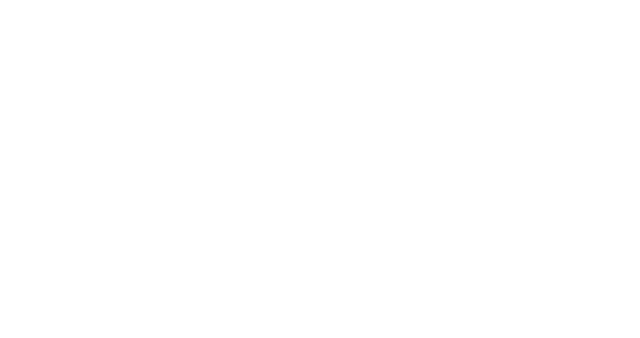
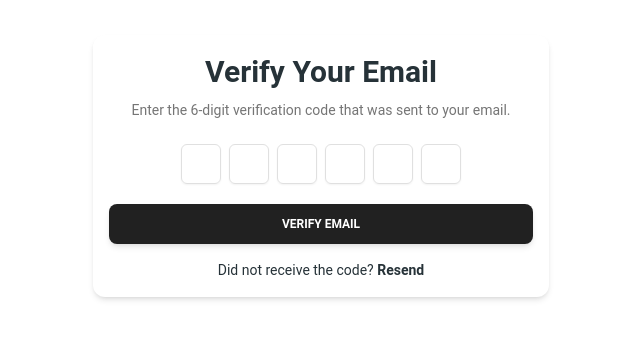
Before and after one commit to HimanshuDobariya/Nexus, a React (Vite) app in the folder client/: page /verify-email in a window 1280 px wide. Before the commit this address had no page. Shown: the part 234-572 px from the top of the page, without its empty margins (319-959 px from the left). Built offline with nearby package versions, Linux system fonts and the light colour scheme.

Commit message:
crearte email verification page

```diff
--- a/client/src/App.jsx
+++ b/client/src/App.jsx
@@ -4,6 +4,7 @@ import Home from "./pages/public/Home";
 import AuthLayout from "./layouts/AuthLayout";
 import Signup from "./pages/auth/Signup";
 import Login from "./pages/auth/Login";
+import VerifyEmail from "./pages/auth/VerifyEmail";
 const App = () => {
   return (
     <Router>
@@ -15,6 +16,7 @@ const App = () => {
         <Route element={<AuthLayout />}>
           <Route path="/signup" element={<Signup />} />
           <Route path="/login" element={<Login />} />
+          <Route path="/verify-email" element={<VerifyEmail />} />
         </Route>
       </Routes>
     </Router>
--- /dev/null
+++ b/client/src/pages/auth/VerifyEmail.jsx
@@ -0,0 +1,86 @@
+import { useRef } from "react";
+import { Card, Input, Typography, Button } from "@material-tailwind/react";
+import { useForm, Controller } from "react-hook-form";
+const VerifyEmail = () => {
+  const {
+    handleSubmit,
+    control,
+    setValue,
+    trigger,
+    formState: { errors },
+  } = useForm();
+  const inputsRef = useRef([]);
+
+  const onSubmit = (data) => {
+    const otp = Object.values(data).join(""); // Combine all OTP digits
+    console.log("Entered OTP:", otp);
+  };
+
+  const handleChange = (e, index) => {
+    const value = e.target.value.replace(/[^0-9]/g, ""); // Allow only digits
+    setValue(`otp${index}`, value); // Update form value
+
+    if (value && index < 5) {
+      inputsRef.current[index + 1].focus(); // Move to the next input
+    }
+
+    trigger(`otp${index}`); // Validate field
+  };
+
+  const handleBackspace = (e, index) => {
+    if (e.key === "Backspace" && !e.target.value && index > 0) {
+      inputsRef.current[index - 1].focus(); // Move to the previous input
+    }
+  };
+
+  return (
+    <Card className="w-full p-4 md:max-w-[456px] mx-auto">
+      <Typography variant="h3" color="blue-gray" className="mb-2">
+        Verify Your Email
+      </Typography>
+      <Typography className="mb-4 text-gray-600 font-normal text-sm text-center">
+        Enter the 6-digit verification code that was sent to your email.
+      </Typography>
+
+      <form onSubmit={handleSubmit(onSubmit)}>
+        <div className="flex items-center justify-center my-2 space-x-2">
+          {[...Array(6)].map((_, index) => (
+            <Controller
+              key={index}
+              name={`otp${index}`}
+              control={control}
+              defaultValue=""
+              rules={{ required: "All fields are required" }}
+              render={({ field }) => (
+                <input
+                  {...field}
+                  ref={(el) => (inputsRef.current[index] = el)}
+                  type="text"
+                  maxLength="1"
+                  className={`w-10 h-10 bg-transparent text-center placeholder:text-slate-400 text-slate-700 text-lg border ${
+                    errors[`otp${index}`] ? "border-red-500" : "border-gray-300"
+                  } rounded-md transition duration-300 ease focus:outline-none focus:border-slate-400 hover:border-slate-300 shadow-sm focus:shadow`}
+                  onChange={(e) => handleChange(e, index)}
+                  onKeyDown={(e) => handleBackspace(e, index)}
+                />
+              )}
+            />
+          ))}
+        </div>
+
+        <Button color="gray" size="md" className="mb-4 mt-5" fullWidth type="submit">
+          Verify Email
+        </Button>
+      </form>
+
+      <Typography
+        variant="small"
+        className="text-center font-normal text-blue-gray-900 "
+      >
+        Did not receive the code?{" "}
+        <span className="font-bold hover:underline cursor-pointer">Resend</span>
+      </Typography>
+    </Card>
+  );
+};
+export default VerifyEmail;
```
